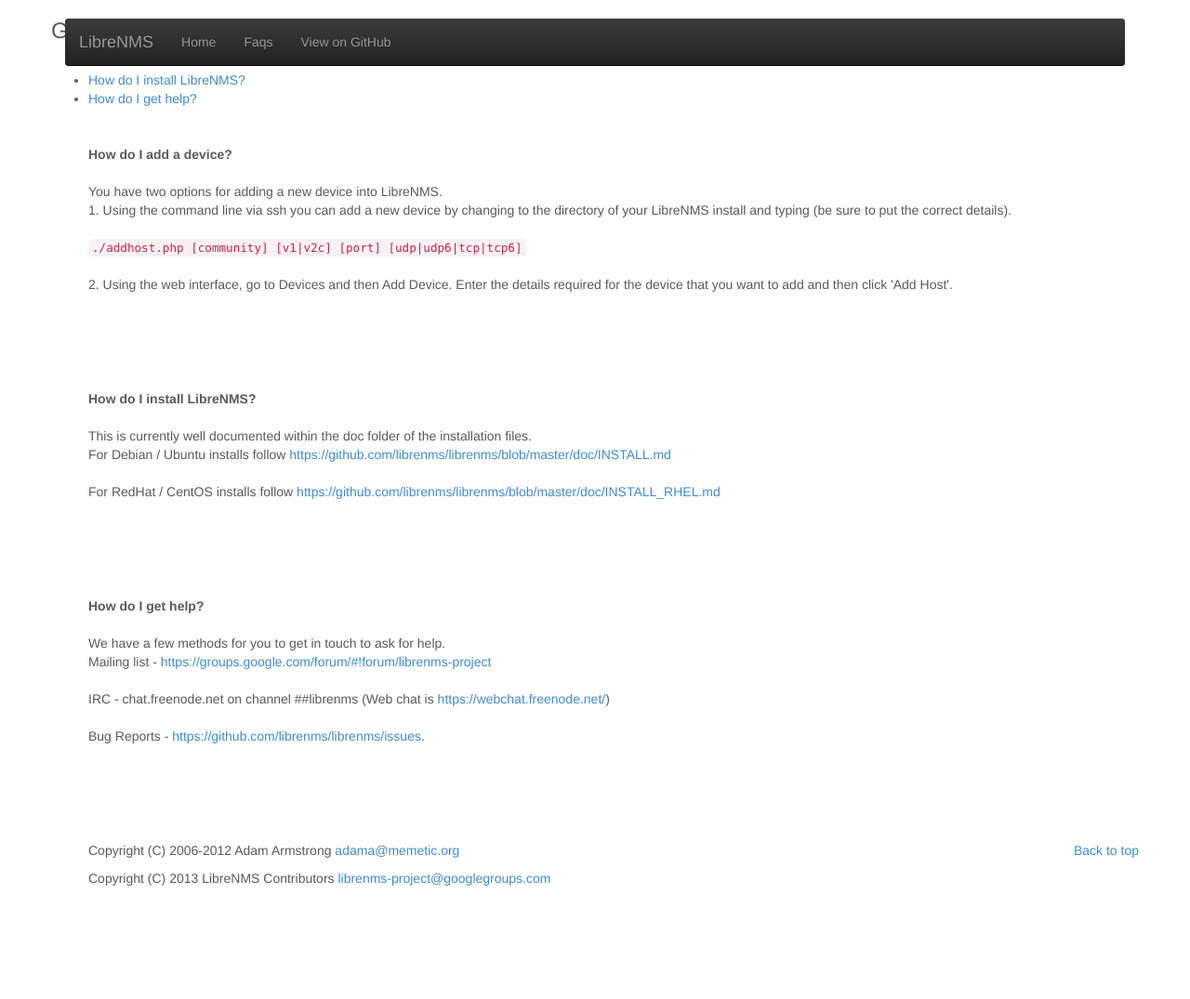
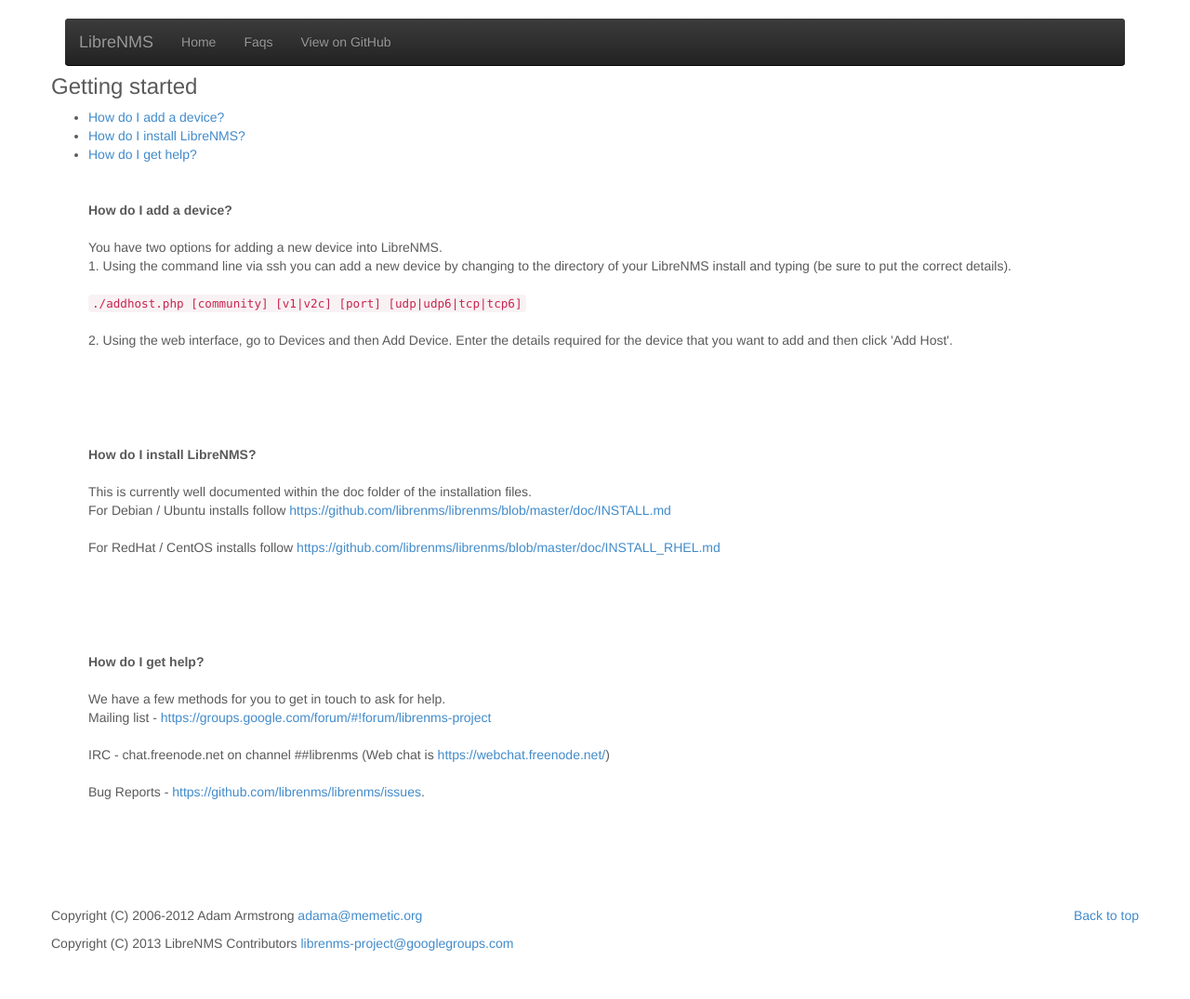
Before and after one commit to librenms/librenms.github.io, a Jekyll site: the page built from faq.html, in a window 1280 px wide. Shown: the whole page at 93% size. Built offline with Jekyll 4.4.1, drawn with Linux system fonts in a browser that asks for light colours; before the commit the page ends 1005 px from its top, so only the background shows below that.

Commit message:
Add spacing for faqs

```diff
--- a/faq.html
+++ b/faq.html
@@ -3,6 +3,23 @@
 title: LibreNMS - Frequently asked questions
 ---
 
+<div class="row">
+  <div class="col-lg-12">
+    &nbsp;
+  </div>
+</div>
+<div class="row">
+  <div class="col-lg-12">
+    &nbsp;
+  </div>
+</div>
+<div class="row">
+  <div class="col-lg-12">
+    &nbsp;
+  </div>
+</div>
+<div class="row">
+  <div class="col-lg-12">
 {% assign questions = site.data.faq | sort: 'group' %}
 {% for faq in questions %}
 {% capture curgroup %}{{faq.group}}{% endcapture %}
@@ -23,3 +40,5 @@
 </div>
 
 {% endfor %}
+  </div>
+</div>
```
